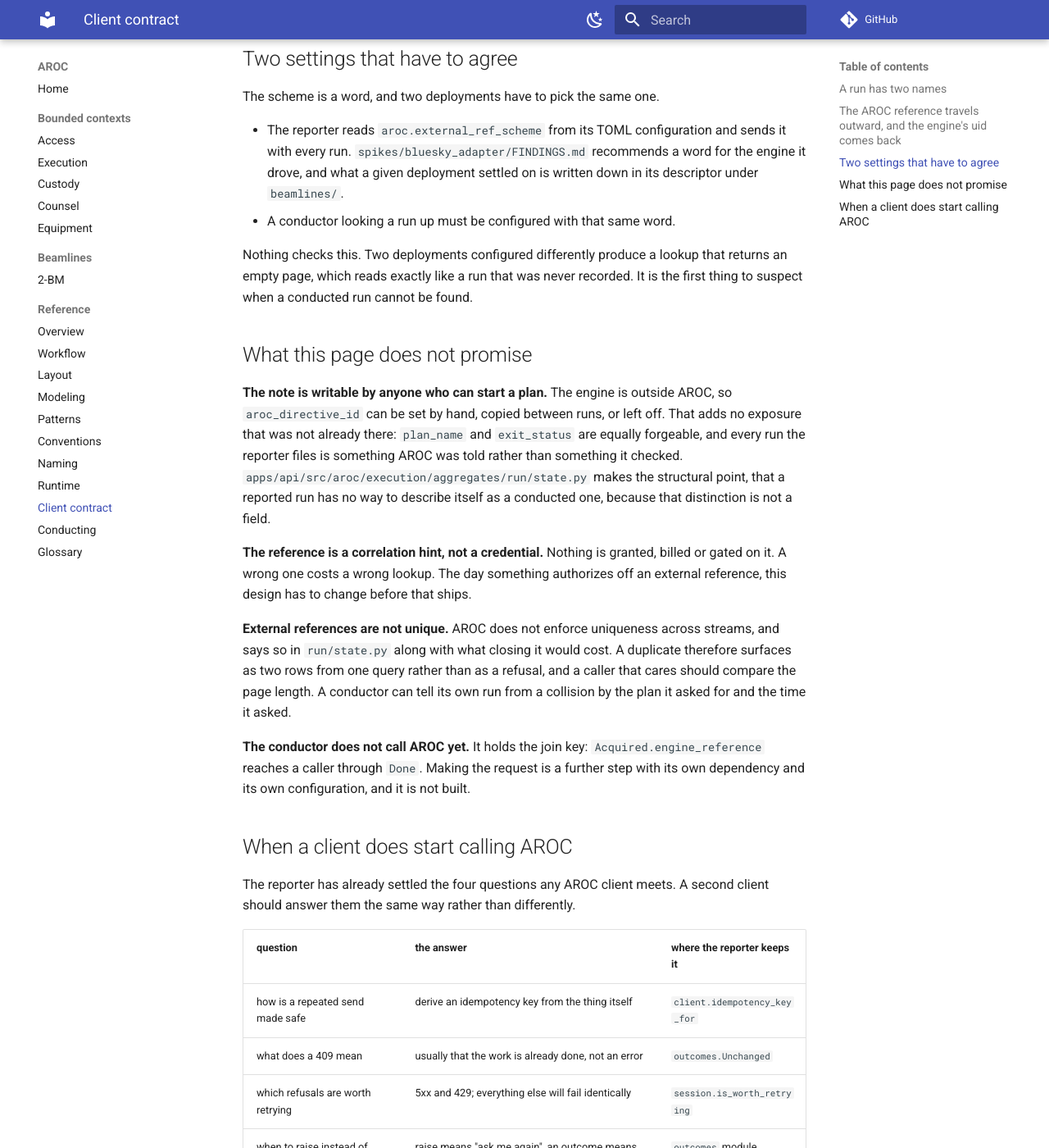
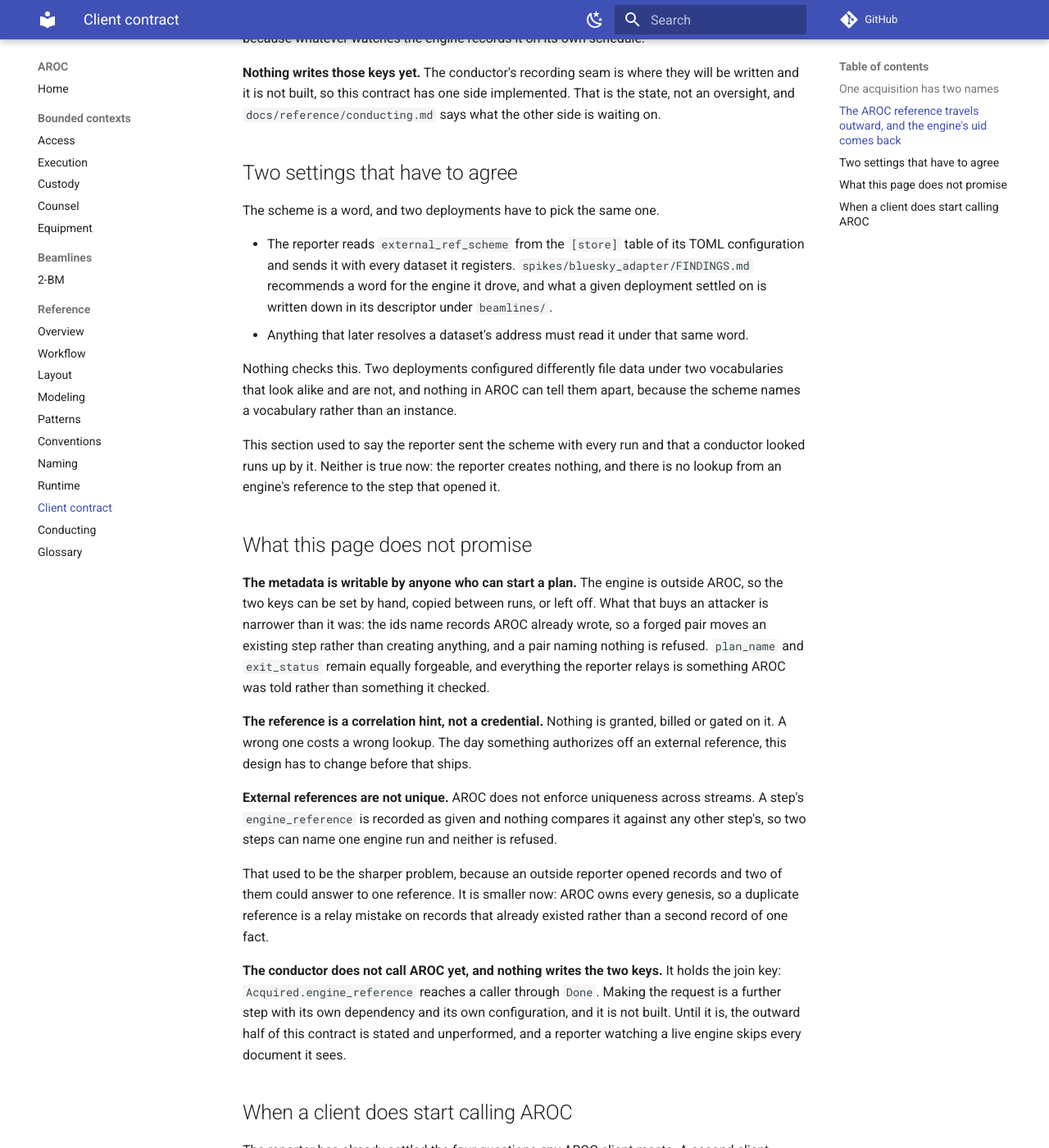
Before and after one commit to open-cora/cora, an MkDocs documentation site: the page built from docs/reference/client-contract.md, in a window 1280 px wide and 1400 px high, scrolled down 1550 px. Shown: the whole window at 82% size. Built offline with MkDocs 1.6.1 and Material for MkDocs 9.7.7, drawn with Linux system fonts in a browser that asks for light colours; comment, search, counter and statistics services are not loaded; some of the changed text lies outside the part shown.

Commit message:
docs: repair what the Run retirement left pointing at nothing
A gate review over the inline docs and the reference pages. The pattern
is one: retiring an aggregate removed the text an argument cited, and
the citation stayed, so the reason a decision was made became
unreadable. Eight docstrings did it, and two reference pages had drifted
into saying things the code contradicts.

`client-contract.md` was the worst of it. Its table named a metadata key
that does not exist, `aroc_directive_id`, while the section under it
named the two that do. It cited `run/state.py` twice, a deleted file,
for two of its four promises. And it described a configured lookup from
an engine's reference to a run, which no longer exists at all.

`conducting.md` still drew a walk and a run as two nested records. There
is one, and the engine's account hangs off the step.

The conductor's `Recording` Protocol is left standing and is now honest
about why: all three arguments of `walk_began` predate the dispatch, and
correcting them is the work intake's job rather than this review's.

Co-Authored-By: Claude Opus 5 (1M context) <noreply@anthropic.com>

```diff
--- a/docs/reference/client-contract.md
+++ b/docs/reference/client-contract.md
@@ -1,21 +1,23 @@
 # Client contract
 
-*How AROC's peer clients name the same run, and what that name is not.*
+*How AROC's peer clients name the same work, and what that name is not.*
 
 AROC has two clients that are not part of it. `apps/reporter` watches an acquisition engine and records what it sees. `apps/conductor` composes a procedure and drives a beamline through it, holding a device claim for each step. Neither imports `aroc`, nothing in `apps/api` imports either, and they do not import each other.
 
-They nevertheless talk about the same runs, so they need one answer to "which run is that". This page is that answer. It is prose rather than a shared package on purpose: a third project existing to hold a string and four HTTP rules would cost more than the duplication it saves.
+They nevertheless talk about the same work, so they need one answer to "which acquisition is that". This page is that answer. It is prose rather than a shared package on purpose: a third project existing to hold a string and four HTTP rules would cost more than the duplication it saves.
 
-## A run has two names
+## One acquisition has two names
 
-An engine mints its own identifier for every run it opens and puts it in the start document it publishes. A conductor mints its own before it submits anything, because there is no handle at submit time: `RE(plan)` returns uids only when the plan is finished. Metadata passed at the call arrives in the start document unchanged, which `spikes/conductor/FINDINGS.md` section 7 measured against a real engine.
+An engine mints its own identifier for every run it opens and puts it in the start document it publishes. AROC's names exist earlier: the execution and the step are written when the procedure is dispatched, before anything is asked of an engine. Metadata passed at the call arrives in the start document unchanged, which `spikes/conductor/FINDINGS.md` section 7 measured against a real engine.
 
-So a conducted run carries both:
+So one acquisition carries both:
 
 | | minted by | known at | where it appears |
 | --- | --- | --- | --- |
 | run uid | the engine | the moment the run opens | `start["uid"]` |
-| directive id | the conductor | before the plan is submitted | `start["aroc_directive_id"]` |
+| execution and step ids | AROC | at dispatch, before the plan is submitted | `start["aroc_execution_id"]`, `start["aroc_step_id"]` |
+
+An earlier draft of this table named one key, `aroc_directive_id`, and no such key exists. Two travel, because a step is an entity inside the Execution aggregate rather than a stream of its own, so naming one means naming the execution around it.
 
 ## The AROC reference travels outward, and the engine's uid comes back
 
@@ -35,20 +37,24 @@ The engine's own uid still travels, in the other direction, as a step's `engine_
 
 The scheme is a word, and two deployments have to pick the same one.
 
-- The reporter reads `aroc.external_ref_scheme` from its TOML configuration and sends it with every run. `spikes/bluesky_adapter/FINDINGS.md` recommends a word for the engine it drove, and what a given deployment settled on is written down in its descriptor under `beamlines/`.
-- A conductor looking a run up must be configured with that same word.
+- The reporter reads `external_ref_scheme` from the `[store]` table of its TOML configuration and sends it with every dataset it registers. `spikes/bluesky_adapter/FINDINGS.md` recommends a word for the engine it drove, and what a given deployment settled on is written down in its descriptor under `beamlines/`.
+- Anything that later resolves a dataset's address must read it under that same word.
 
-Nothing checks this. Two deployments configured differently produce a lookup that returns an empty page, which reads exactly like a run that was never recorded. It is the first thing to suspect when a conducted run cannot be found.
+Nothing checks this. Two deployments configured differently file data under two vocabularies that look alike and are not, and nothing in AROC can tell them apart, because the scheme names a vocabulary rather than an instance.
+
+This section used to say the reporter sent the scheme with every run and that a conductor looked runs up by it. Neither is true now: the reporter creates nothing, and there is no lookup from an engine's reference to the step that opened it.
 
 ## What this page does not promise
 
-**The note is writable by anyone who can start a plan.** The engine is outside AROC, so `aroc_directive_id` can be set by hand, copied between runs, or left off. That adds no exposure that was not already there: `plan_name` and `exit_status` are equally forgeable, and every run the reporter files is something AROC was told rather than something it checked. `apps/api/src/aroc/execution/aggregates/run/state.py` makes the structural point, that a reported run has no way to describe itself as a conducted one, because that distinction is not a field.
+**The metadata is writable by anyone who can start a plan.** The engine is outside AROC, so the two keys can be set by hand, copied between runs, or left off. What that buys an attacker is narrower than it was: the ids name records AROC already wrote, so a forged pair moves an existing step rather than creating anything, and a pair naming nothing is refused. `plan_name` and `exit_status` remain equally forgeable, and everything the reporter relays is something AROC was told rather than something it checked.
 
 **The reference is a correlation hint, not a credential.** Nothing is granted, billed or gated on it. A wrong one costs a wrong lookup. The day something authorizes off an external reference, this design has to change before that ships.
 
-**External references are not unique.** AROC does not enforce uniqueness across streams, and says so in `run/state.py` along with what closing it would cost. A duplicate therefore surfaces as two rows from one query rather than as a refusal, and a caller that cares should compare the page length. A conductor can tell its own run from a collision by the plan it asked for and the time it asked.
+**External references are not unique.** AROC does not enforce uniqueness across streams. A step's `engine_reference` is recorded as given and nothing compares it against any other step's, so two steps can name one engine run and neither is refused.
 
-**The conductor does not call AROC yet.** It holds the join key: `Acquired.engine_reference` reaches a caller through `Done`. Making the request is a further step with its own dependency and its own configuration, and it is not built.
+That used to be the sharper problem, because an outside reporter opened records and two of them could answer to one reference. It is smaller now: AROC owns every genesis, so a duplicate reference is a relay mistake on records that already existed rather than a second record of one fact.
+
+**The conductor does not call AROC yet, and nothing writes the two keys.** It holds the join key: `Acquired.engine_reference` reaches a caller through `Done`. Making the request is a further step with its own dependency and its own configuration, and it is not built. Until it is, the outward half of this contract is stated and unperformed, and a reporter watching a live engine skips every document it sees.
 
 ## When a client does start calling AROC
 
```
Also changed, not shown: docs/bounded-contexts/equipment.md (+4 -4 lines), docs/reference/conducting.md (+14 -9 lines), 6 other files.
